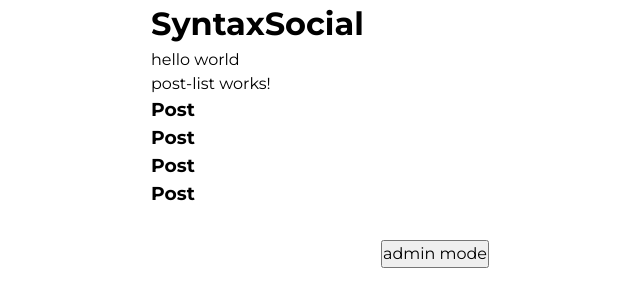
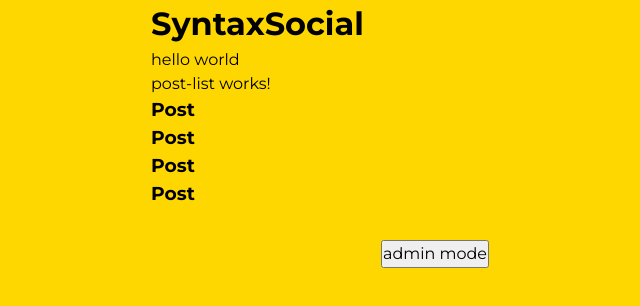
Before and after one commit to Biosaiber/syntax-social, an Angular app: page / in a window 1280 px wide. Shown: the top 306 px of the page, without its empty margins (205-845 px from the left). Built offline with nearby package versions, Linux system fonts and the light colour scheme; a web font is replaced by a local one.

Commit message:
style: body background color

```diff
--- a/src/styles.css
+++ b/src/styles.css
@@ -20,6 +20,7 @@ body {
   padding-inline: 1rem;
   max-width: 600px;
   margin: 0 auto;
+  background-color: gold;
 }
 
 img,
```
